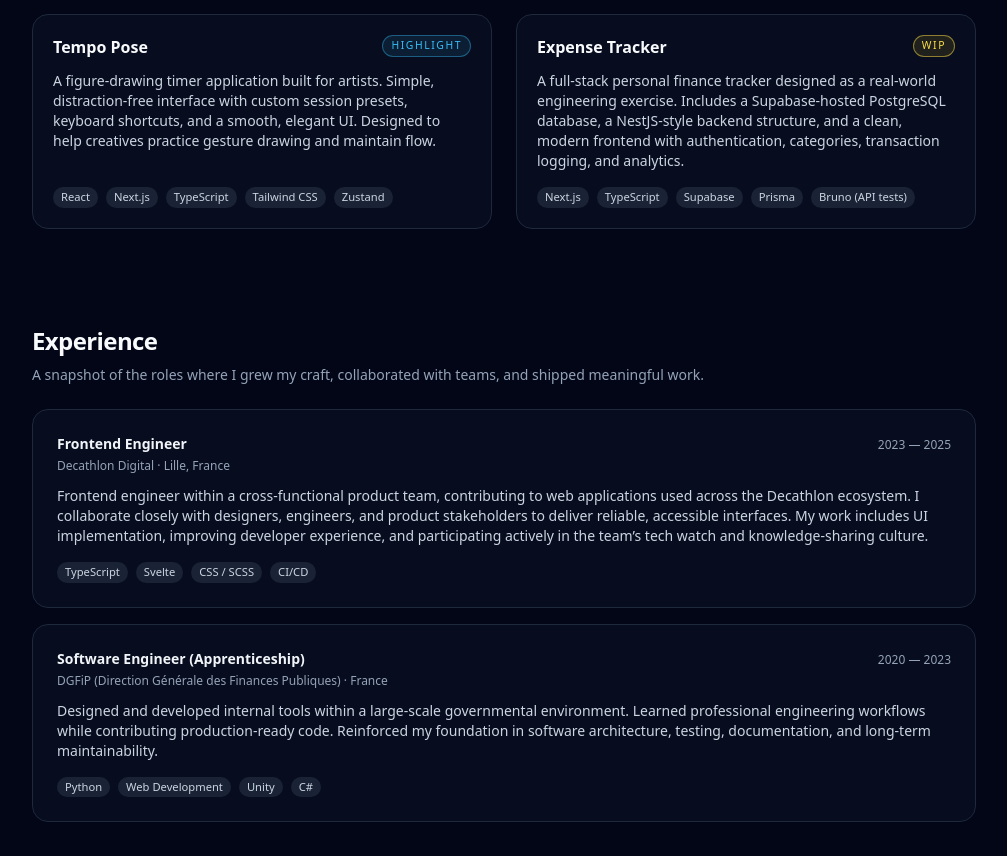
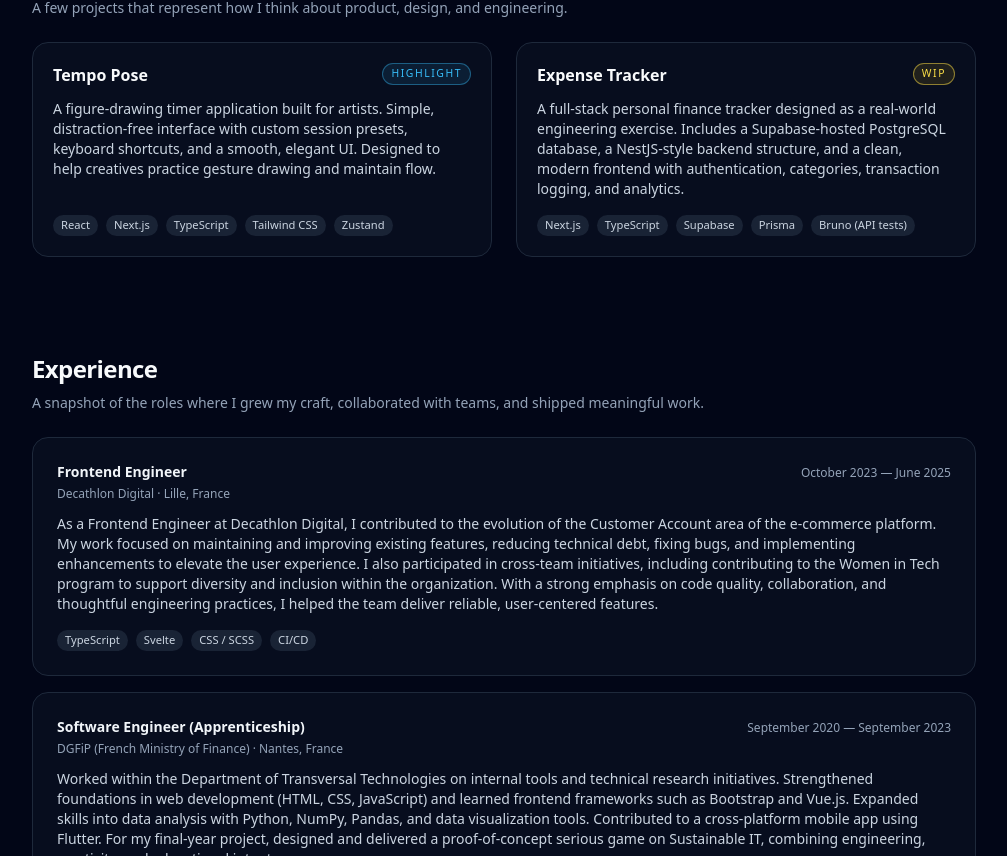
Before and after one commit to VicSchbt/portfolio, a React (Vite) app: page / in a window 1280 px wide. Shown: the part 624-1480 px from the top of the page, without its empty margins (136-1143 px from the left). Built offline with nearby package versions, Linux system fonts and the light colour scheme.

Commit message:
feat: refactor project structure and add ProjectCard component

```diff
--- a/src/App.tsx
+++ b/src/App.tsx
@@ -1,6 +1,6 @@
 import portfolioData from "./data/portfolio.json";
 import type { PortfolioData } from "./types/portfolio";
-import { AppShell } from "./components/layout/AppShell";
+import { AppShell } from "./layout/AppShell";
 import { HeroSection } from "./sections/HeroSection";
 import { ProjectsSection } from "./sections/ProjectsSection";
 import { ExperienceSection } from "./sections/ExperienceSection";
--- /dev/null
+++ b/src/components/ProjectCard.tsx
@@ -0,0 +1,76 @@
+import type { ProjectItem } from "../types/portfolio";
+
+type ProjectCardLabels = {
+  highlight: string;
+  wip: string;
+  live: string;
+  code: string;
+};
+
+type ProjectCardProps = {
+  project: ProjectItem;
+  labels: ProjectCardLabels;
+};
+
+export function ProjectCard({ project, labels }: ProjectCardProps) {
+  return (
+    <article className="group flex flex-col justify-between rounded-2xl border border-slate-800 bg-slate-900/40 p-5 transition hover:border-accent hover:bg-slate-900">
+      <div>
+        <header className="flex items-start justify-between gap-4">
+          <h3 className="text-base font-semibold text-slate-50">
+            {project.name}
+          </h3>
+          <div className="flex gap-1">
+            {project.highlight && (
+              <span className="rounded-full border border-accent/40 bg-accent/10 px-2 py-0.5 text-[0.65rem] font-medium uppercase tracking-[0.15em] text-accent">
+                {labels.highlight}
+              </span>
+            )}
+            {project.wip && (
+              <span className="rounded-full border border-yellow-300/50 bg-yellow-400/10 px-2 py-0.5 text-[0.65rem] font-medium uppercase tracking-[0.15em] text-yellow-300">
+                {labels.wip}
+              </span>
+            )}
+          </div>
+        </header>
+        <p className="mt-3 text-sm text-slate-300">{project.description}</p>
+      </div>
+
+      <div className="mt-4 flex flex-wrap items-center justify-between gap-3">
+        <ul className="flex flex-wrap gap-2 text-[0.7rem] text-slate-300">
+          {project.technologies.map((tech) => (
+            <li
+              key={tech}
+              className="rounded-full bg-slate-800/80 px-2 py-0.5 text-[0.7rem]"
+            >
+              {tech}
+            </li>
+          ))}
+        </ul>
+
+        <div className="flex gap-3 text-xs text-accent">
+          {project.url && (
+            <a
+              href={project.url}
+              target="_blank"
+              rel="noreferrer"
+              className="hover:text-accentMuted transition-colors"
+            >
+              {labels.live}
+            </a>
+          )}
+          {project.repoUrl && (
+            <a
+              href={project.repoUrl}
+              target="_blank"
+              rel="noreferrer"
+              className="hover:text-accentMuted transition-colors"
+            >
+              {labels.code}
+            </a>
+          )}
+        </div>
+      </div>
+    </article>
+  );
+}
--- a/src/data/portfolio.json
+++ b/src/data/portfolio.json
@@ -2,74 +2,72 @@
   "about": {
     "en": {
       "name": "Victoire Schubert",
+      "location": "Lille, France",
       "title": "Software Engineer • Frontend & Creative Development",
       "summary": "I’m a French software engineer who builds thoughtful, human-centered digital experiences. With strong expertise in frontend development and a growing focus on creative coding (Three.js, WebGL, animations), I love turning ideas into intuitive, elegant interfaces. I value clean architecture, collaboration with design teams, and crafting products that are both useful and a pleasure to use."
     },
     "fr": {
       "name": "Victoire Schubert",
+      "location": "Lille, France",
       "title": "Ingénieure logiciel • Frontend & Creative Development",
-      "summary": "Je suis une ingénieure logicielle française qui conçoit des expériences numériques centrées sur l’humain. Spécialisée en développement frontend et de plus en plus orientée vers le creative coding (Three.js, WebGL, animations), j’aime transformer des idées en interfaces intuitives et élégantes. J’attache beaucoup d’importance à une architecture propre, à la collaboration avec les équipes design et à la création de produits à la fois utiles et agréables à utiliser."
+      "summary": "Je suis une ingénieure logiciel française qui conçoit des expériences numériques centrées sur l’humain. Spécialisée en développement frontend et de plus en plus orientée vers le creative coding (Three.js, WebGL, animations), j’aime transformer des idées en interfaces intuitives et élégantes. J’attache beaucoup d’importance à une architecture propre, à la collaboration avec les équipes design et à la création de produits à la fois utiles et agréables à utiliser."
     }
   },
 
   "experience": {
     "en": [
       {
-        "id": "exp-1",
+        "id": "exp-decathlon",
         "company": "Decathlon Digital",
         "role": "Frontend Engineer",
         "location": "Lille, France",
-        "period": "2023 — 2025",
-        "summary": "Frontend engineer within a cross-functional product team, contributing to web applications used across the Decathlon ecosystem. I collaborate closely with designers, engineers, and product stakeholders to deliver reliable, accessible interfaces. My work includes UI implementation, improving developer experience, and participating actively in the team’s tech watch and knowledge-sharing culture.",
-        "technologies": [
-          "TypeScript",
-          "Svelte",
-          "CSS / SCSS",
-          "CI/CD"
-        ]
+        "period": "October 2023 — June 2025",
+        "summary": "As a Frontend Engineer at Decathlon Digital, I contributed to the evolution of the Customer Account area of the e-commerce platform. My work focused on maintaining and improving existing features, reducing technical debt, fixing bugs, and implementing enhancements to elevate the user experience.\n\nI also participated in cross-team initiatives, including contributing to the Women in Tech program to support diversity and inclusion within the organization. With a strong emphasis on code quality, collaboration, and thoughtful engineering practices, I helped the team deliver reliable, user-centered features.",
+        "technologies": ["TypeScript", "Svelte", "CSS / SCSS", "CI/CD"]
       },
       {
-        "id": "exp-2",
-        "company": "DGFiP (Direction Générale des Finances Publiques)",
+        "id": "exp-dgfip",
+        "company": "DGFiP (French Ministry of Finance)",
         "role": "Software Engineer (Apprenticeship)",
-        "location": "France",
-        "period": "2020 — 2023",
-        "summary": "Designed and developed internal tools within a large-scale governmental environment. Learned professional engineering workflows while contributing production-ready code. Reinforced my foundation in software architecture, testing, documentation, and long-term maintainability.",
+        "location": "Nantes, France",
+        "period": "September 2020 — September 2023",
+        "summary": "Worked within the Department of Transversal Technologies on internal tools and technical research initiatives. Strengthened foundations in web development (HTML, CSS, JavaScript) and learned frontend frameworks such as Bootstrap and Vue.js. Expanded skills into data analysis with Python, NumPy, Pandas, and data visualization tools. Contributed to a cross-platform mobile app using Flutter. For my final-year project, designed and delivered a proof-of-concept serious game on Sustainable IT, combining engineering, creativity, and educational intent.",
         "technologies": [
+          "HTML",
+          "CSS",
+          "JavaScript",
+          "Vue.js",
+          "Bootstrap",
           "Python",
-          "Web Development",
-          "Unity",
-          "C#"
+          "Flutter"
         ]
       }
     ],
     "fr": [
       {
-        "id": "exp-1",
+        "id": "exp-decathlon",
         "company": "Decathlon Digital",
-        "role": "Ingénieure Frontend",
+        "role": "Ingénieure Logiciel",
         "location": "Lille, France",
-        "period": "2023 — 2025",
-        "summary": "Ingénieure frontend au sein d’une équipe produit pluridisciplinaire, je contribue aux applications web utilisées dans l’écosystème Decathlon. Je travaille en étroite collaboration avec les designers, développeurs et parties prenantes produit pour livrer des interfaces fiables et accessibles. Mon travail couvre l’implémentation UI, l’amélioration de l’expérience développeur et la participation active à la veille technologique et au partage de connaissances.",
-        "technologies": [
-          "TypeScript",
-          "Svelte",
-          "CSS / SCSS",
-          "CI/CD"
-        ]
+        "period": "Octobre 2023 — Juin 2025",
+        "summary": "En tant qu’ingénieure logiciel au sein d'une équipe Front-end de Decathlon Digital, j’ai contribué à l’évolution et à l’optimisation de la section « Compte Client » de la plateforme e-commerce. Mon rôle combinait maintenance, réduction de dette technique, corrections de bugs et développement de nouvelles fonctionnalités visant à améliorer l’expérience utilisateur.\n\nJ’ai également pris part à des initiatives transverses et participé à Women in Tech, en aidant à promouvoir diversité et inclusion. Toujours orientée qualité du code et collaboration, j’ai contribué au succès de l’équipe et aux objectifs globaux du produit.",
+        "technologies": ["TypeScript", "Svelte", "CSS / SCSS", "CI/CD"]
       },
       {
-        "id": "exp-2",
+        "id": "exp-dgfip",
         "company": "DGFiP (Direction Générale des Finances Publiques)",
         "role": "Ingénieure Logiciel (Apprentissage)",
-        "location": "France",
-        "period": "2020 — 2023",
-        "summary": "Conception et développement d’outils internes dans un environnement étatique à grande échelle. J’y ai appris les méthodes de travail professionnelles tout en livrant du code prêt pour la production. Cette expérience a renforcé mes bases en architecture logicielle, tests, documentation et maintenabilité à long terme.",
+        "location": "Nantes, France",
+        "period": "Septembre 2020 — Septembre 2023",
+        "summary": "Au sein du département des techniques transverses, j'ai contribué au développement d’outils internes et à des missions de veille technologique. J’ai consolidé mes bases en développement web (HTML, CSS, JavaScript) et acquis de nouvelles compétences avec Bootstrap et Vue.js. J’ai également élargi mon périmètre vers l’analyse de données en apprenant Python, NumPy, Pandas et les outils de visualisation. J’ai participé au développement d’une application mobile interne avec Flutter. Pour mon projet de fin d’études, j’ai conçu et livré un proof-of-concept de serious game sur le Numérique Responsable, mêlant créativité, pédagogie et ingénierie.",
         "technologies": [
+          "HTML",
+          "CSS",
+          "JavaScript",
+          "Vue.js",
+          "Bootstrap",
           "Python",
-          "Développement Web",
-          "Unity",
-          "C#"
+          "Flutter"
         ]
       }
     ]
@@ -81,7 +79,13 @@
         "id": "proj-1",
         "name": "Tempo Pose",
         "description": "A figure-drawing timer application built for artists. Simple, distraction-free interface with custom session presets, keyboard shortcuts, and a smooth, elegant UI. Designed to help creatives practice gesture drawing and maintain flow.",
-        "technologies": ["React", "Next.js", "TypeScript", "Tailwind CSS", "Zustand"],
+        "technologies": [
+          "React",
+          "Next.js",
+          "TypeScript",
+          "Tailwind CSS",
+          "Zustand"
+        ],
         "url": "",
         "repoUrl": "",
         "highlight": true,
@@ -91,7 +95,13 @@
         "id": "proj-2",
         "name": "Expense Tracker",
         "description": "A full-stack personal finance tracker designed as a real-world engineering exercise. Includes a Supabase-hosted PostgreSQL database, a NestJS-style backend structure, and a clean, modern frontend with authentication, categories, transaction logging, and analytics.",
-        "technologies": ["Next.js", "TypeScript", "Supabase", "Prisma", "Bruno (API tests)"],
+        "technologies": [
+          "Next.js",
+          "TypeScript",
+          "Supabase",
+          "Prisma",
+          "Bruno (API tests)"
+        ],
         "url": "",
         "repoUrl": "",
         "highlight": false,
@@ -103,7 +113,13 @@
         "id": "proj-1",
         "name": "Tempo Pose",
         "description": "Une application de timer pour le dessin de modèle vivant, pensée pour les artistes. Interface simple et sans distraction, avec des présélections de sessions, des raccourcis clavier et une UI fluide et élégante. Conçue pour aider les créatifs à pratiquer le croquis rapide et à rester dans le flow.",
-        "technologies": ["React", "Next.js", "TypeScript", "Tailwind CSS", "Zustand"],
+        "technologies": [
+          "React",
+          "Next.js",
+          "TypeScript",
+          "Tailwind CSS",
+          "Zustand"
+        ],
         "url": "",
         "repoUrl": "",
         "highlight": true,
@@ -113,7 +129,13 @@
         "id": "proj-2",
         "name": "Expense Tracker",
         "description": "Une application de suivi de dépenses full-stack, pensée comme un exercice d’ingénierie réaliste. Base PostgreSQL hébergée sur Supabase, backend structuré façon NestJS et frontend moderne avec authentification, catégories, enregistrement des transactions et vues analytiques.",
-        "technologies": ["Next.js", "TypeScript", "Supabase", "Prisma", "Bruno (tests d’API)"],
+        "technologies": [
+          "Next.js",
+          "TypeScript",
+          "Supabase",
+          "Prisma",
+          "Bruno (tests d’API)"
+        ],
         "url": "",
         "repoUrl": "",
         "highlight": false,
--- a/src/sections/HeroSection.tsx
+++ b/src/sections/HeroSection.tsx
@@ -23,6 +23,10 @@ export function HeroSection({ about }: HeroSectionProps) {
         >
           {about.name}
         </h1>
+        <p className="text-sm font-medium text-slate-400 mt-2">
+          {about.location}
+        </p>
+
         <p className="mt-6 max-w-xl text-sm leading-relaxed text-slate-300 md:text-base">
           {about.summary}
         </p>
--- a/src/sections/ProjectsSection.tsx
+++ b/src/sections/ProjectsSection.tsx
@@ -1,5 +1,6 @@
 import type { ProjectItem } from "../types/portfolio";
 import { useTranslations } from "../i18n/useTranslations";
+import { ProjectCard } from "../components/ProjectCard";
 
 type ProjectsSectionProps = {
   projects: ProjectItem[];
@@ -9,7 +10,11 @@ export function ProjectsSection({ projects }: ProjectsSectionProps) {
   const t = useTranslations();
 
   return (
-    <section id="projects" aria-labelledby="projects-heading" className="space-y-6">
+    <section
+      id="projects"
+      aria-labelledby="projects-heading"
+      className="space-y-6"
+    >
       <header className="space-y-2">
         <h2
           id="projects-heading"
@@ -24,67 +29,16 @@ export function ProjectsSection({ projects }: ProjectsSectionProps) {
 
       <div className="grid gap-6 md:grid-cols-2">
         {projects.map((project) => (
-          <article
+          <ProjectCard
             key={project.id}
-            className="group flex flex-col justify-between rounded-2xl border border-slate-800 bg-slate-900/40 p-5 transition hover:border-accent hover:bg-slate-900"
-          >
-            <div>
-              <header className="flex items-start justify-between gap-4">
-                <h3 className="text-base font-semibold text-slate-50">{project.name}</h3>
-                <div className="flex gap-1">
-                  {project.highlight && (
-                    <span className="rounded-full border border-accent/40 bg-accent/10 px-2 py-0.5 text-[0.65rem] font-medium uppercase tracking-[0.15em] text-accent">
-                      {t.projects.highlightLabel}
-                    </span>
-                  )}
-                  {project.wip && (
-                    <span className="rounded-full border border-yellow-300/50 bg-yellow-400/10 px-2 py-0.5 text-[0.65rem] font-medium uppercase tracking-[0.15em] text-yellow-300">
-                      {t.projects.wipLabel}
-                    </span>
-                  )}
-                </div>
-              </header>
-              <p className="mt-3 text-sm text-slate-300">
-                {project.description}
-              </p>
-            </div>
-
-            <div className="mt-4 flex flex-wrap items-center justify-between gap-3">
-              <ul className="flex flex-wrap gap-2 text-[0.7rem] text-slate-300">
-                {project.technologies.map((tech) => (
-                  <li
-                    key={tech}
-                    className="rounded-full bg-slate-800/80 px-2 py-0.5 text-[0.7rem]"
-                  >
-                    {tech}
-                  </li>
-                ))}
-              </ul>
-
-              <div className="flex gap-3 text-xs text-accent">
-                {project.url && (
-                  <a
-                    href={project.url}
-                    target="_blank"
-                    rel="noreferrer"
-                    className="hover:text-accentMuted transition-colors"
-                  >
-                    {t.projects.liveLabel}
-                  </a>
-                )}
-                {project.repoUrl && (
-                  <a
-                    href={project.repoUrl}
-                    target="_blank"
-                    rel="noreferrer"
-                    className="hover:text-accentMuted transition-colors"
-                  >
-                    {t.projects.codeLabel}
-                  </a>
-                )}
-              </div>
-            </div>
-          </article>
+            project={project}
+            labels={{
+              highlight: t.projects.highlightLabel,
+              wip: t.projects.wipLabel,
+              live: t.projects.liveLabel,
+              code: t.projects.codeLabel,
+            }}
+          />
         ))}
       </div>
     </section>
```
Also changed, not shown: src/layout/AppShell.tsx (renamed from src/components/layout/AppShell.tsx, +6 -4 lines).
